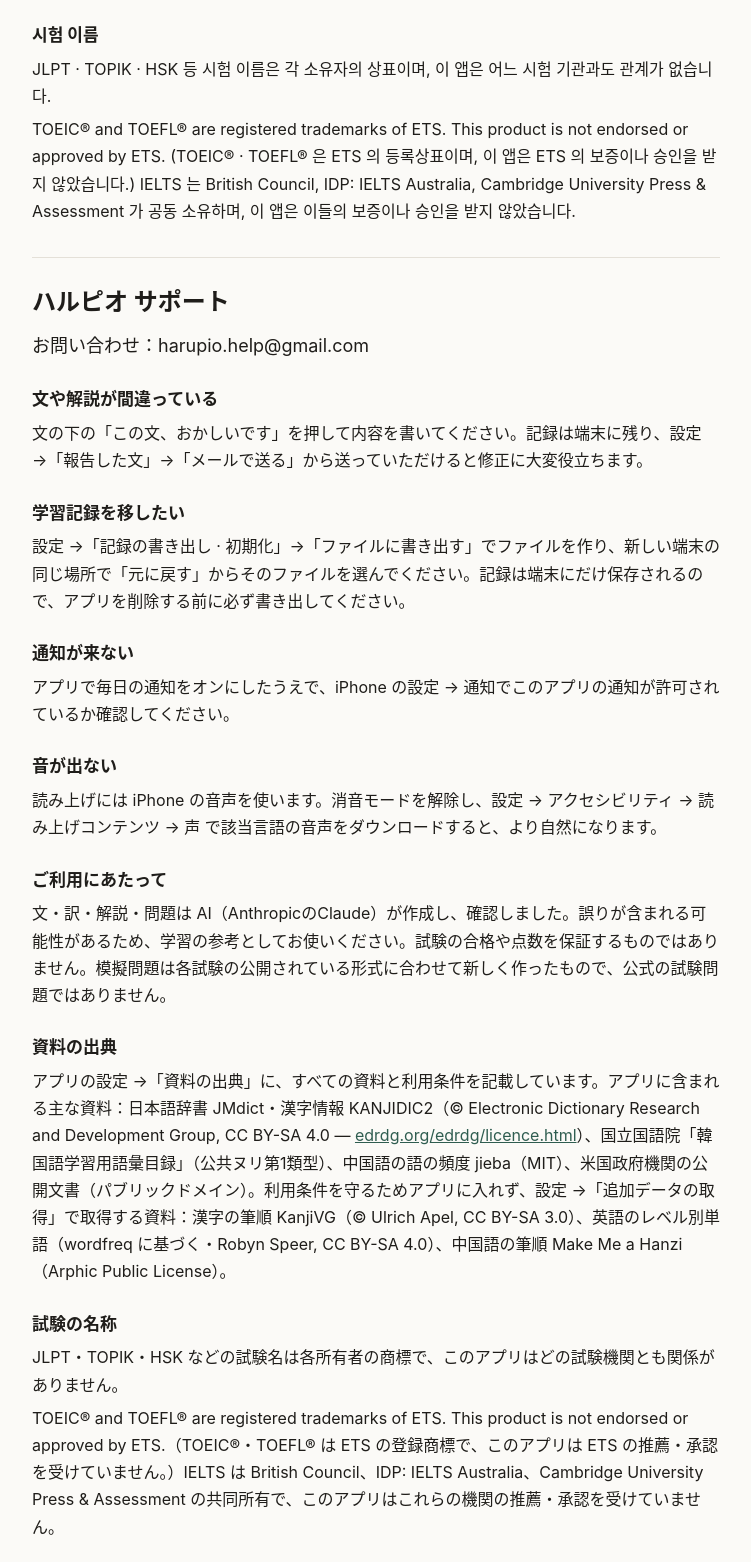
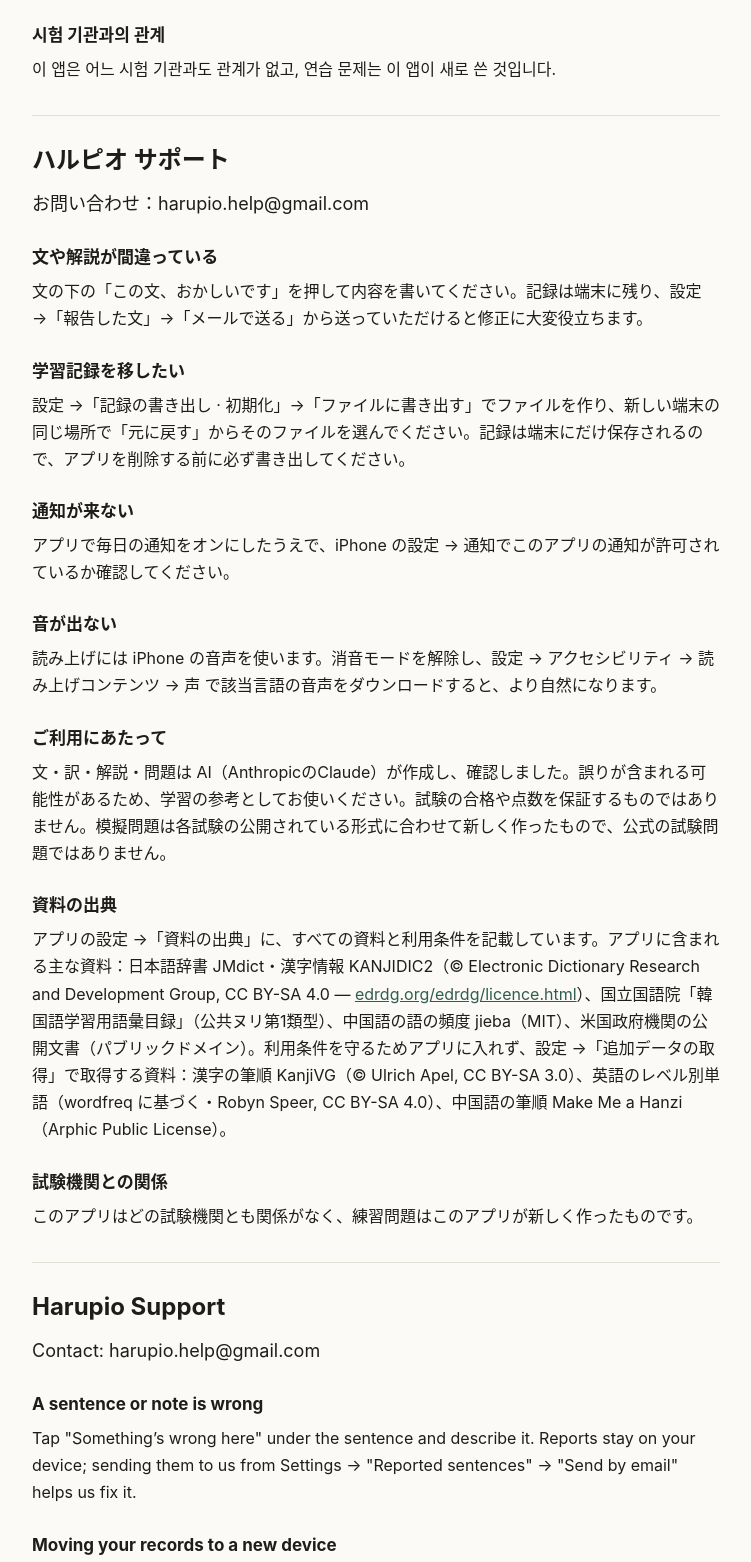
Before and after one commit to Harupio-Project/harupio-site, a plain HTML site: page support.html in a window 1280 px wide. Shown: the part 1015-2577 px from the top of the page, without its empty margins (264-1015 px from the left). Drawn offline with Linux system fonts and the light colour scheme.

Commit message:
지원 페이지: 시험 이름 고지 → 이름 없는 「시험 기관과의 관계」 한 줄(대표 11-22 할일 424 · 앱 · 스토어와 같은 결)
Co-Authored-By: Claude Opus 5.5 <noreply@anthropic.com>
Claude-Session: https://claude.ai/code/session_01SeHgZzghJcgDRVqPgTLtNm

```diff
--- a/support.html
+++ b/support.html
@@ -38,9 +38,8 @@ table { border-collapse: collapse; width: 100%; font-size: 14px; } th, td { bord
 <p>문장 · 번역 · 해설 · 문제는 AI(Anthropic 의 Claude)가 만들고 검토했습니다. 틀린 곳이 있을 수 있으니 공부 참고용으로 써 주세요. 시험 합격이나 점수를 보장하지 않습니다. 모의 문제는 각 시험의 공개된 형식에 맞춰 새로 쓴 것이며 공식 시험 문제가 아닙니다.</p>
 <h2>자료 출처</h2>
 <p>앱 안의 설정 → 「자료 출처」에 모든 자료와 이용 조건을 적었습니다. 앱에 든 주요 자료: 일본어 사전 JMdict · 한자 정보 KANJIDIC2(© Electronic Dictionary Research and Development Group, CC BY-SA 4.0 — <a href="https://www.edrdg.org/edrdg/licence.html">edrdg.org/edrdg/licence.html</a>), 국립국어원 「한국어 학습용 어휘 목록」(공공누리 제1유형), 중국어 낱말 빈도 jieba(MIT), 미국 정부 기관의 공개 문서(퍼블릭 도메인). 이용 조건을 지키려고 앱에 넣지 않고 설정 → 「추가 자료 받기」로 받는 자료: 한자 획순 KanjiVG(© Ulrich Apel, CC BY-SA 3.0), 영어 레벨 단어(wordfreq 기반 · Robyn Speer, CC BY-SA 4.0), 중국어 획순 Make Me a Hanzi(Arphic Public License).</p>
-<h2>시험 이름</h2>
-<p>JLPT · TOPIK · HSK 등 시험 이름은 각 소유자의 상표이며, 이 앱은 어느 시험 기관과도 관계가 없습니다.</p>
-<p>TOEIC® and TOEFL® are registered trademarks of ETS. This product is not endorsed or approved by ETS. (TOEIC® · TOEFL® 은 ETS 의 등록상표이며, 이 앱은 ETS 의 보증이나 승인을 받지 않았습니다.) IELTS 는 British Council, IDP: IELTS Australia, Cambridge University Press &amp; Assessment 가 공동 소유하며, 이 앱은 이들의 보증이나 승인을 받지 않았습니다.</p>
+<h2>시험 기관과의 관계</h2>
+<p>이 앱은 어느 시험 기관과도 관계가 없고, 연습 문제는 이 앱이 새로 쓴 것입니다.</p>
 </section>
 
 <section id="ja" lang="ja">
@@ -58,9 +57,8 @@ table { border-collapse: collapse; width: 100%; font-size: 14px; } th, td { bord
 <p>文・訳・解説・問題は AI（AnthropicのClaude）が作成し、確認しました。誤りが含まれる可能性があるため、学習の参考としてお使いください。試験の合格や点数を保証するものではありません。模擬問題は各試験の公開されている形式に合わせて新しく作ったもので、公式の試験問題ではありません。</p>
 <h2>資料の出典</h2>
 <p>アプリの設定 →「資料の出典」に、すべての資料と利用条件を記載しています。アプリに含まれる主な資料：日本語辞書 JMdict・漢字情報 KANJIDIC2（© Electronic Dictionary Research and Development Group, CC BY-SA 4.0 — <a href="https://www.edrdg.org/edrdg/licence.html">edrdg.org/edrdg/licence.html</a>）、国立国語院「韓国語学習用語彙目録」（公共ヌリ第1類型）、中国語の語の頻度 jieba（MIT）、米国政府機関の公開文書（パブリックドメイン）。利用条件を守るためアプリに入れず、設定 →「追加データの取得」で取得する資料：漢字の筆順 KanjiVG（© Ulrich Apel, CC BY-SA 3.0）、英語のレベル別単語（wordfreq に基づく・Robyn Speer, CC BY-SA 4.0）、中国語の筆順 Make Me a Hanzi（Arphic Public License）。</p>
-<h2>試験の名称</h2>
-<p>JLPT・TOPIK・HSK などの試験名は各所有者の商標で、このアプリはどの試験機関とも関係がありません。</p>
-<p>TOEIC® and TOEFL® are registered trademarks of ETS. This product is not endorsed or approved by ETS.（TOEIC®・TOEFL® は ETS の登録商標で、このアプリは ETS の推薦・承認を受けていません。）IELTS は British Council、IDP: IELTS Australia、Cambridge University Press &amp; Assessment の共同所有で、このアプリはこれらの機関の推薦・承認を受けていません。</p>
+<h2>試験機関との関係</h2>
+<p>このアプリはどの試験機関とも関係がなく、練習問題はこのアプリが新しく作ったものです。</p>
 </section>
 
 <section id="en" lang="en">
@@ -78,9 +76,8 @@ table { border-collapse: collapse; width: 100%; font-size: 14px; } th, td { bord
 <p>Sentences, translations, notes and questions were created and reviewed by AI (Anthropic's Claude). They may contain mistakes, so please use them as a study aid. The app does not guarantee any exam result or score. Practice questions follow each exam's published format; they are newly written, not official exam questions.</p>
 <h2>Sources</h2>
 <p>Settings → "Sources" in the app lists every source and its terms. Main sources bundled with the app: the JMdict Japanese dictionary and KANJIDIC2 kanji data (© Electronic Dictionary Research and Development Group, CC BY-SA 4.0 — <a href="https://www.edrdg.org/edrdg/licence.html">edrdg.org/edrdg/licence.html</a>), the National Institute of Korean Language's Korean Learning Vocabulary List (KOGL Type 1), the jieba Chinese word-frequency dictionary (MIT) and public documents of U.S. government agencies (U.S. Government works, public domain). Not bundled, to respect their license terms, and downloaded with Settings → "Get additional data": KanjiVG kanji stroke order (© Ulrich Apel, CC BY-SA 3.0), English level words (based on wordfreq by Robyn Speer, CC BY-SA 4.0) and Make Me a Hanzi Chinese stroke order (Arphic Public License).</p>
-<h2>Exam names</h2>
-<p>JLPT, TOPIK, HSK and other exam names are trademarks of their respective owners; this app is not affiliated with any testing organization.</p>
-<p>TOEIC® and TOEFL® are registered trademarks of ETS. This product is not endorsed or approved by ETS. IELTS is jointly owned by the British Council, IDP: IELTS Australia and Cambridge University Press &amp; Assessment. This product is not endorsed or approved by them.</p>
+<h2>Relationship to exam organizations</h2>
+<p>This app is not affiliated with any testing organization, and its practice questions are newly written for this app.</p>
 </section>
 </main>
 </body>
```
